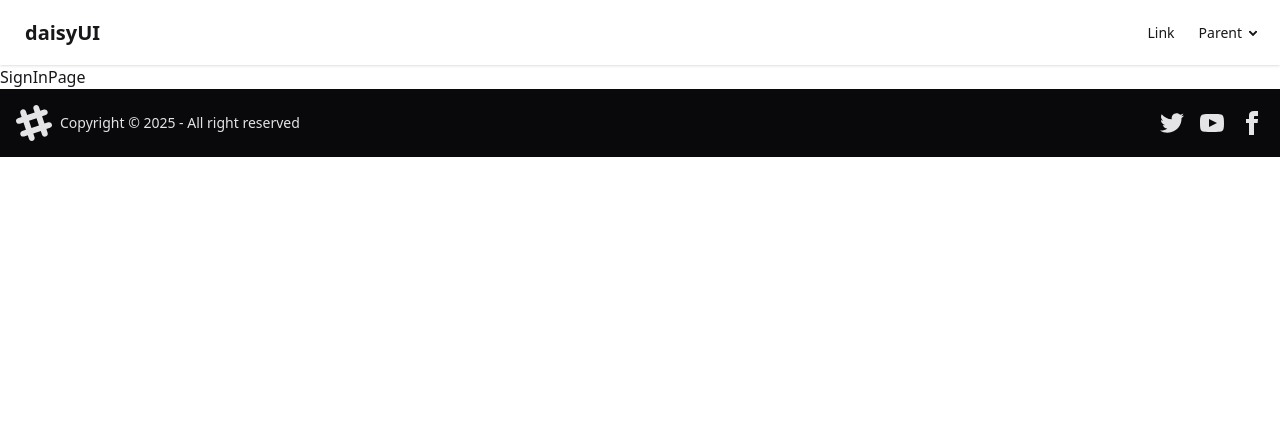
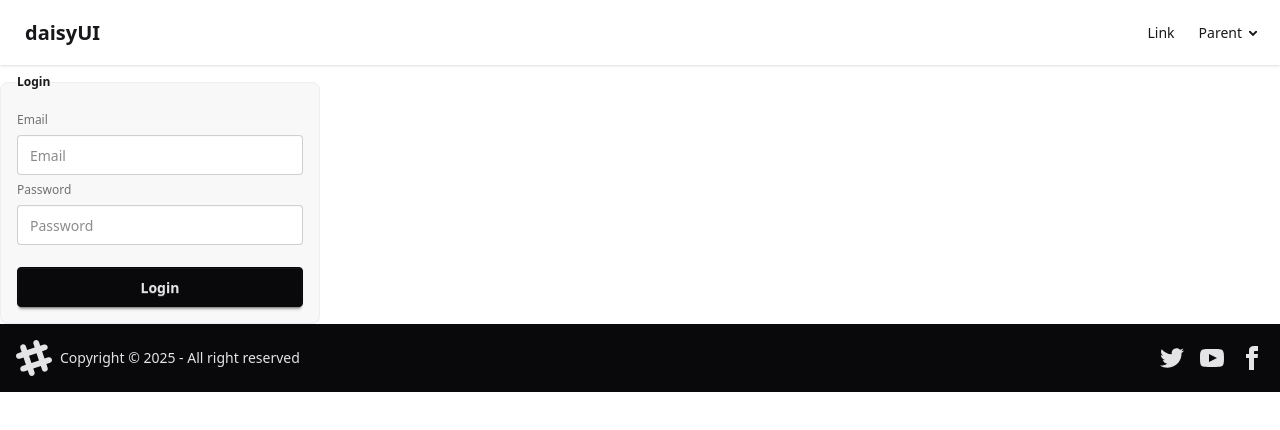
Before and after one commit to imobin/EventSchedulerReact, a React (Vite) app: page /signin in a window 1280 px wide. Shown: the top 430 px of the page. Built offline with nearby package versions, Linux system fonts and the light colour scheme.

Commit message:
Creating Log it page

```diff
--- a/package.json
+++ b/package.json
@@ -11,6 +11,7 @@
   },
   "dependencies": {
     "@tailwindcss/vite": "^4.1.11",
+    "axios": "^1.10.0",
     "react": "^19.1.0",
     "react-dom": "^19.1.0",
     "react-router": "^7.6.3",
--- a/src/App.jsx
+++ b/src/App.jsx
@@ -8,6 +8,7 @@ import CreateEventPage from './pages/CreateEventPage.jsx'
 import EventDetailsPage from './pages/EventDetailsPage.jsx'
 import Navbar from './components/Navbar.jsx'
 import Footer from './components/Footer.jsx'
+import ProtectedRoot from './components/ProtectedRoot.jsx'
 
 function App() {
 
@@ -18,8 +19,11 @@ function App() {
         <Route path='/' element={<HomePage />}/>
         <Route path='/signup' element={<SignUpPage />}/>
         <Route path='/signin' element={<SignInPage />}/>
-        <Route path='/create-event' element={<CreateEventPage />}/>
+        <Route path='/create-event' element={<ProtectedRoot/>}>
+           <Route index  element={<CreateEventPage />}/>
+        </Route>
         <Route path='/event' element={<EventDetailsPage />}/>
+        <Route path='*' element={<p>Error</p>}/>
       </Routes>
       <Footer />
     </>
--- a/src/components/LoginForm.jsx
+++ b/src/components/LoginForm.jsx
@@ -0,0 +1,50 @@
+import axios from "axios";
+import React, { useState } from "react";
+
+export default function LoginForm() {
+  const [isAuth, setisAuth] = useState(false);
+  function getLogData(e) {
+    e.preventDefault();
+    const userloginData = {
+      email: e.target.email.value,
+      password: e.target.password.value,
+    };
+    axios
+      .post("http://localhost:3001/api/auth/login", userloginData)
+      .then((i) => {
+        if (i.data.token.length > 0) {
+          alert(
+            `Welcome ${userloginData.email} \n your token is:\n ${i.data.token}`
+          );
+        } else{alert("Email or password is wrong")}
+      });
+  }
+
+  return (
+    <div>
+      <form onSubmit={getLogData}>
+        <fieldset className="fieldset bg-base-200 border-base-300 rounded-box w-xs border p-4">
+          <legend className="fieldset-legend">Login</legend>
+
+          <label className="label">Email</label>
+          <input
+            type="email"
+            className="input"
+            placeholder="Email"
+            name="email"
+          />
+
+          <label className="label">Password</label>
+          <input
+            type="password"
+            className="input"
+            placeholder="Password"
+            name="password"
+          />
+
+          <button className="btn btn-neutral mt-4">Login</button>
+        </fieldset>
+      </form>
+    </div>
+  );
+}
--- /dev/null
+++ b/src/components/ProtectedRoot.jsx
@@ -0,0 +1,9 @@
+import React from 'react'
+import { Navigate, Outlet } from 'react-router'
+
+export default function ProtectedRoot({children}) {
+  const auth = false
+    return (
+    <div>{auth ? <Outlet/> : <Navigate to="/signin" />}</div>
+  )
+}
--- a/src/components/SignupForm.jsx
+++ b/src/components/SignupForm.jsx
@@ -0,0 +1,7 @@
+import React from 'react'
+
+export default function SignupForm() {
+  return (
+    <div>SignupForm</div>
+  )
+}
--- a/src/pages/CreateEventPage.jsx
+++ b/src/pages/CreateEventPage.jsx
@@ -1,7 +1,8 @@
 import React from 'react'
+import { Navigate } from 'react-router'
 
 export default function CreateEventPage() {
   return (
-    <div>CreateEventPage</div>
+     <div>Hi you can create events now</div>
   )
 }
--- a/src/pages/SignInPage.jsx
+++ b/src/pages/SignInPage.jsx
@@ -1,7 +1,10 @@
-import React from 'react'
+import React from "react";
+import LoginForm from "../components/LoginForm";
 
 export default function SignInPage() {
   return (
-    <div>SignInPage</div>
-  )
+    <>
+      <LoginForm />
+    </>
+  );
 }
--- a/src/pages/SignUpPage.jsx
+++ b/src/pages/SignUpPage.jsx
@@ -1,7 +1,10 @@
-import React from 'react'
+import React from "react";
+import SignupForm from "../components/SignupForm";
 
 export default function SignUpPage() {
   return (
-    <div>SignUpPage</div>
-  )
+    <>
+      <SignupForm />
+    </>
+  );
 }
```
Also changed, not shown: 1 other file (tests, documents, lock files or other folders).
